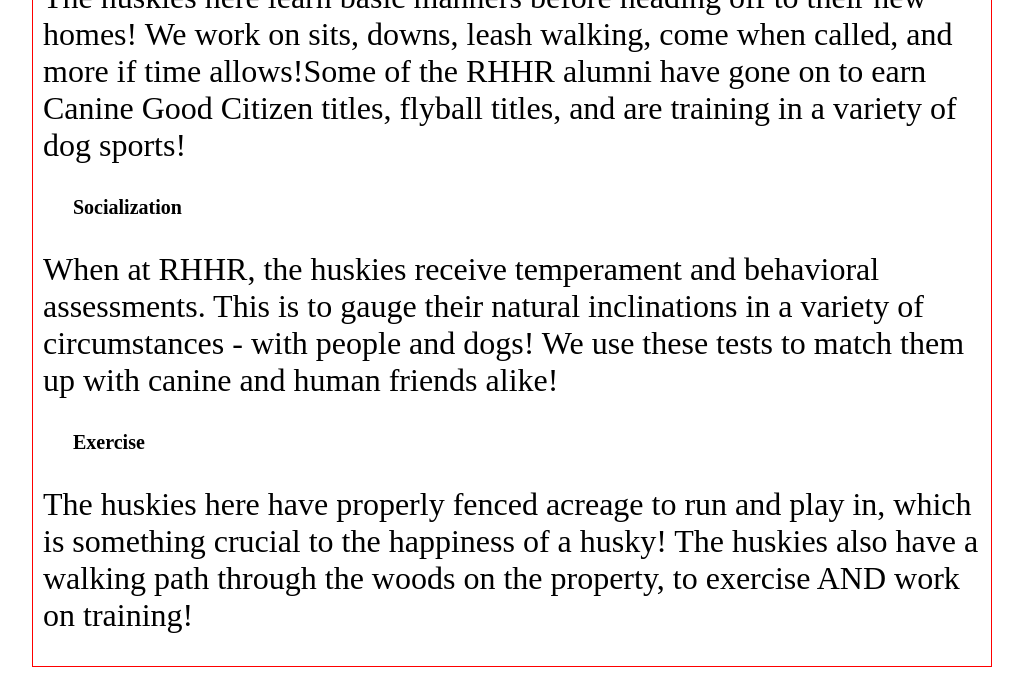
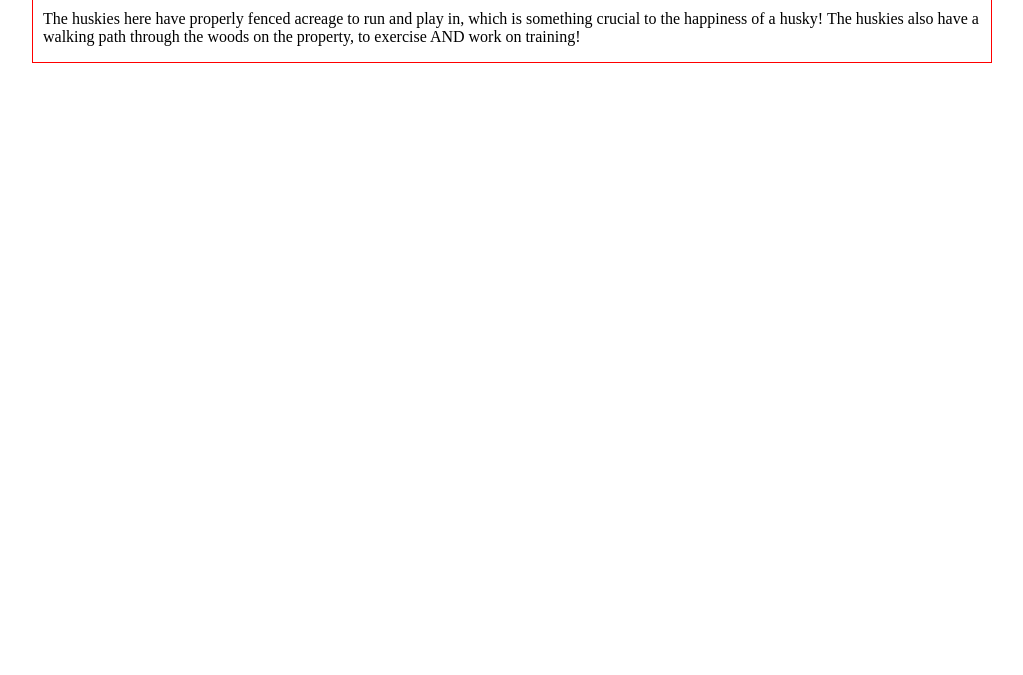
Before and after one commit to soham0021/save-the-huskey, a plain HTML site: page index.HTML in a window 1280 px wide. Shown: the part 715-1390 px from the top of the page, without its empty margins (128-1151 px from the left). After the commit the page ends 800 px from the top, so only its background shows below. Drawn offline with nearby package versions, Linux system fonts and the light colour scheme.

Commit message:
updated images folder and css

```diff
--- a/stylesheets/main.css
+++ b/stylesheets/main.css
@@ -1,7 +1,6 @@
 * {box-sizing: border-box;}
 
 body {
-	font-size: 32px;
 	position: relative;
 }
 
@@ -15,9 +14,14 @@
 
 h1{
 	text-align: center;
+	font-size: 64px;
 }
 h2{
-	font-size: 20px;
+	font-size: 30px;
 	padding-left: 30px;
 	font-style: bold;
 }
+.hu{
+	font-size: 16px
+	padding-left:10px;
+}
```
